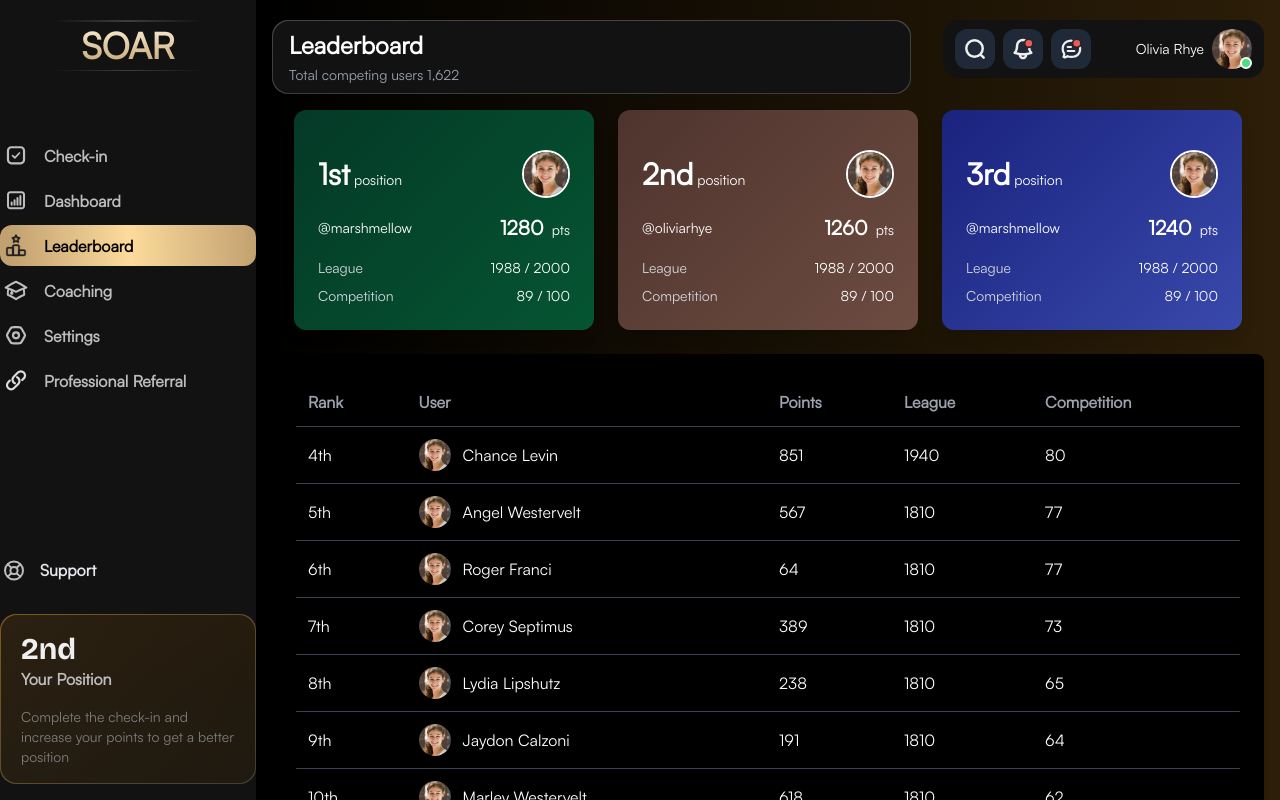
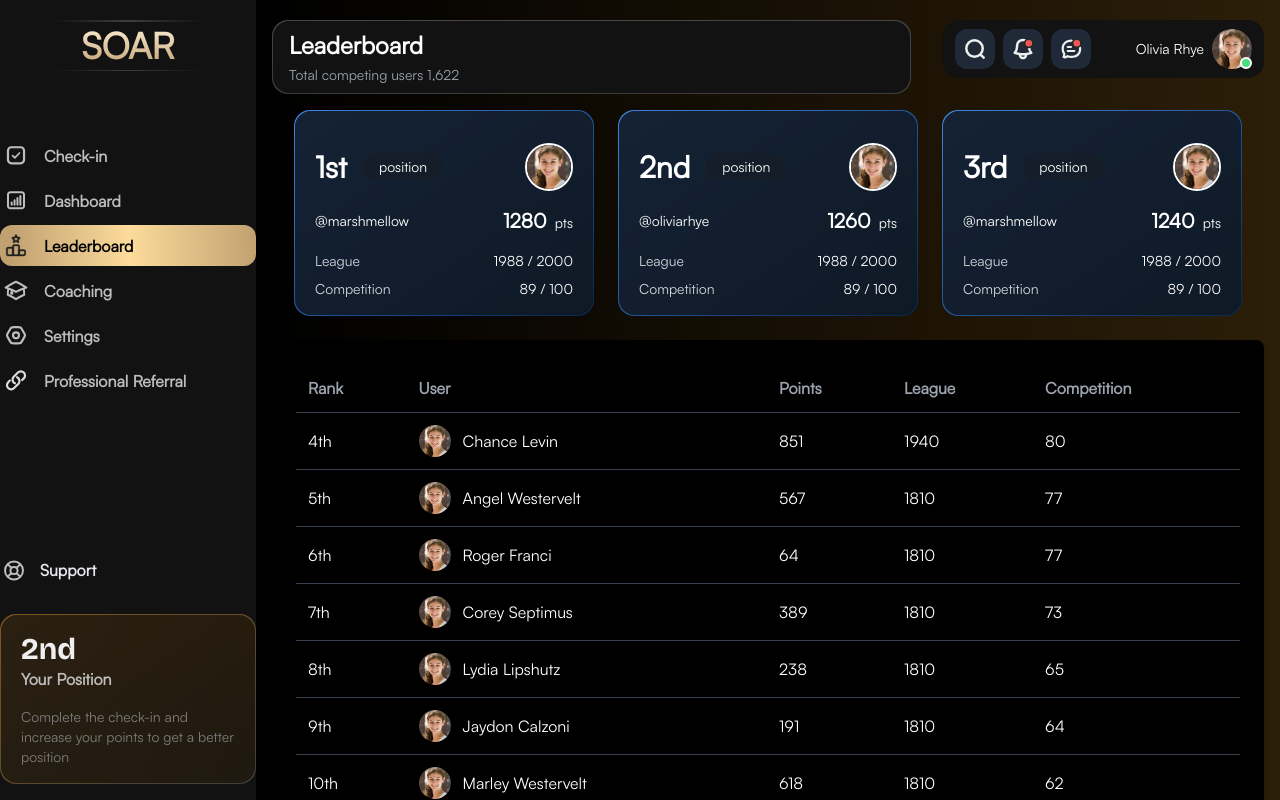
Before and after one commit to sda34495/soar-web-app-front, a Next.js app: page /leaderboard in a window 1280 px wide. Built offline with nearby package versions, Linux system fonts and the light colour scheme; a web font is replaced by a local one.

Commit message:
fix: leaderboard card

```diff
--- a/src/components/UI/LeaderboardCard.tsx
+++ b/src/components/UI/LeaderboardCard.tsx
@@ -9,17 +9,21 @@ const LeaderboardCard = ({
   avatar,
   color,
 }: any) => {
+
+
+
   return (
-    <div
-      className={`rounded-xl p-6  shadow-lg text-white min-w-[300px]`}
-      style={{ background: color }}
-    >
+    <div  className={`rounded-2xl overflow-hidden p-[1px] bg-gradient-to-br from-[#438ff2eb] to-[#08274c] text-white min-w-[300px]`}>
+    <div  className={` bg-black/80 rounded-2xl `}>
+    <div  className={` h-full py-4 rounded-2xl  px-5 bg-[#1e2d3f7c] `}>
       <div className="flex items-center justify-between">
         {/* Position */}
-        <h1 className="text-3xl font-bold">
-          {position}
-          <span className="text-sm ml-1 font-normal">position</span>
-        </h1>
+        <h1 className="text-3xl text-center font-bold flex items-baseline justify-center">
+  {position}
+  <span className="text-sm self-center bg-[#1919194D] rounded-full px-4 py-1 ml-4 font-normal">
+    position
+  </span>
+</h1>
 
         {/* User Details */}
 
@@ -54,6 +58,8 @@ const LeaderboardCard = ({
         </p>
       </div>
     </div>
+    </div>
+      </div>
   );
 };
 
```
